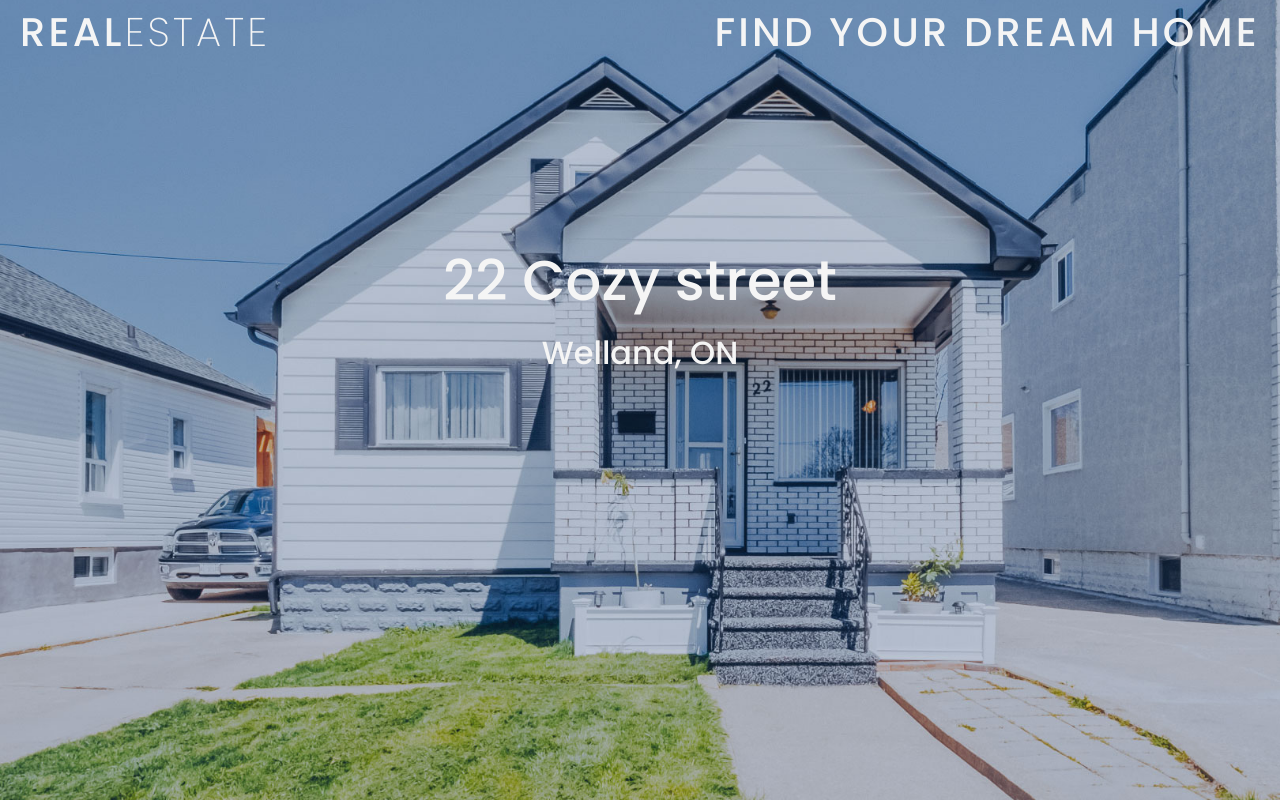
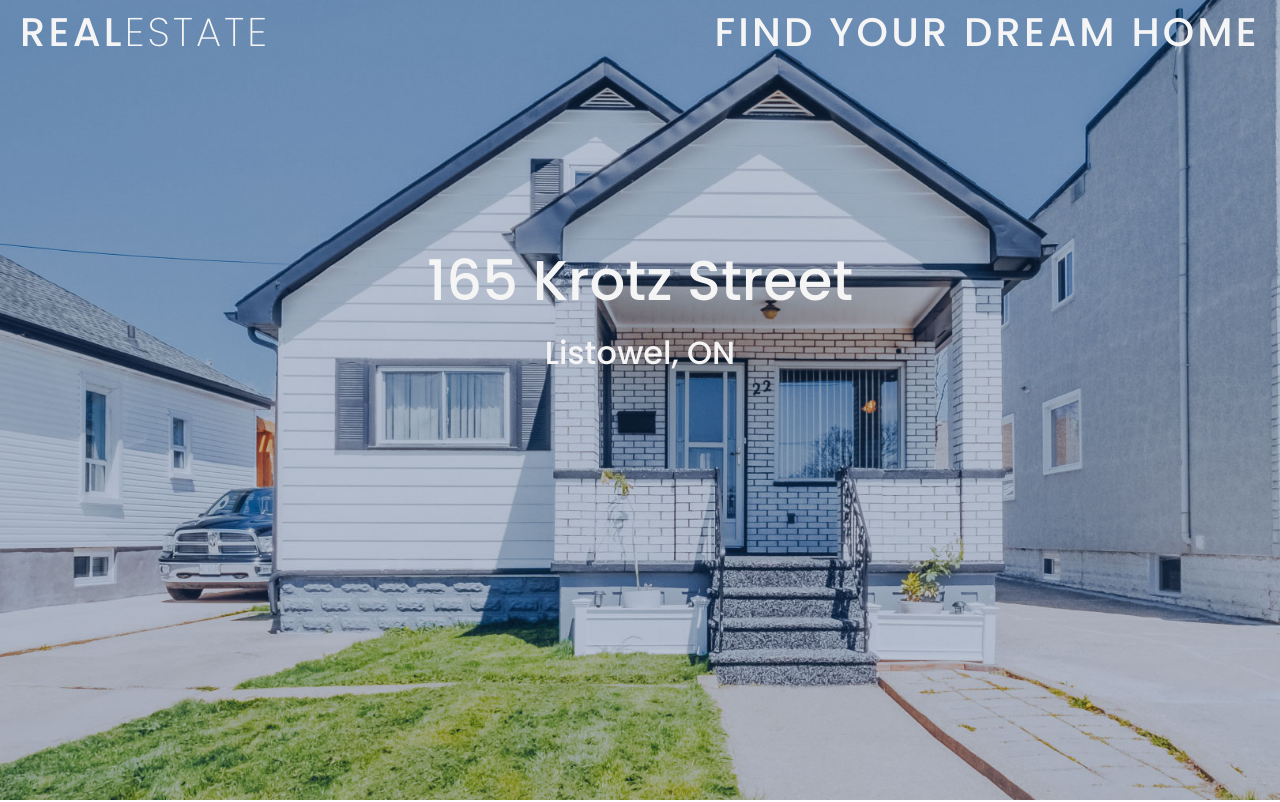
Before and after one commit to Millenniumstudios/165--Krotz-Street, a plain HTML site: page index.html in a window 1280 px wide. Shown: the top 802 px of the page. Drawn offline with nearby package versions, Linux system fonts and the light colour scheme.

Commit message:
name change

```diff
--- a/index.html
+++ b/index.html
@@ -25,9 +25,9 @@
     </nav>
     <header>
       <div class="header-content">
-        <h1>22 Cozy street </h1>
+        <h1>165 Krotz Street </h1>
         <div class="line"></div>
-        <h2>Welland, ON</h2>
+        <h2>Listowel, ON</h2>
       </div>
     </header>
     <!-- photos -->
```
